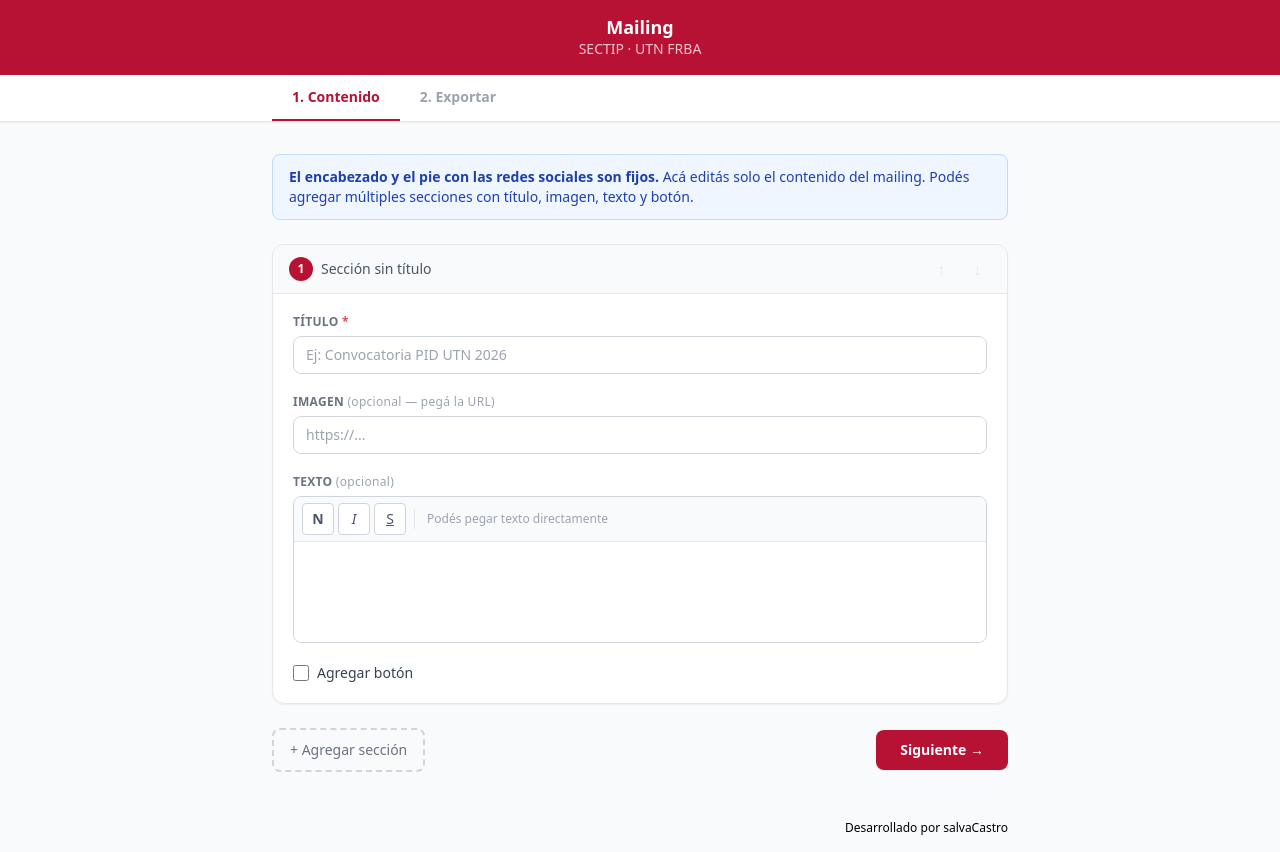
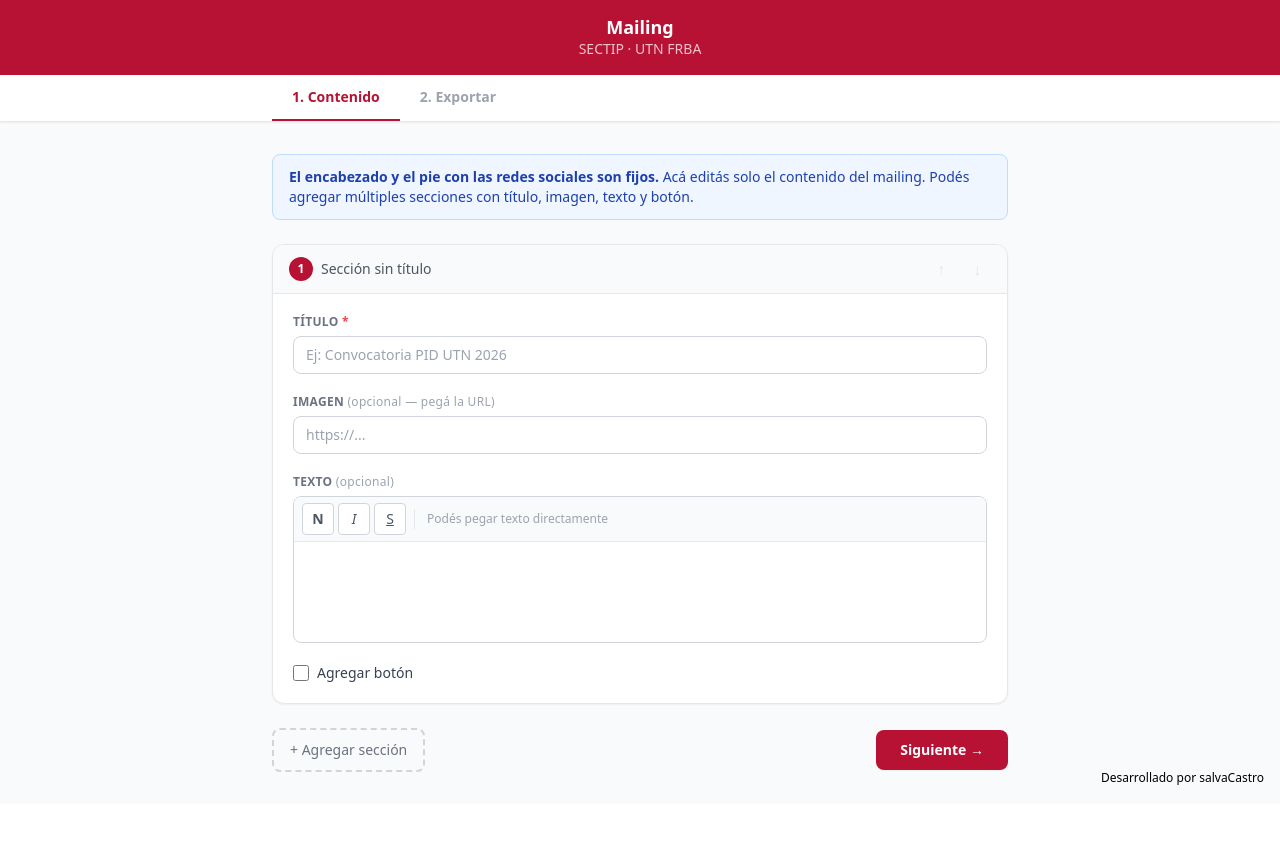
Before and after one commit to salvador-castro/mailing-sectip, a React (Vite) app: page / in a window 1280 px wide. After the commit the page ends 804 px from the top, so only its background shows below. Built offline with nearby package versions, Linux system fonts and the light colour scheme.

Commit message:
Fix sign by

```diff
--- a/src/App.jsx
+++ b/src/App.jsx
@@ -180,9 +180,9 @@ export default function App() {
 
       </main>
 
-      <footer className="max-w-3xl mx-auto px-4 py-4 flex justify-end">
+      <div className="fixed bottom-3 right-4 pointer-events-none">
         <span className="text-xs text-black font-medium">Desarrollado por salvaCastro</span>
-      </footer>
+      </div>
     </div>
   )
 }
```
